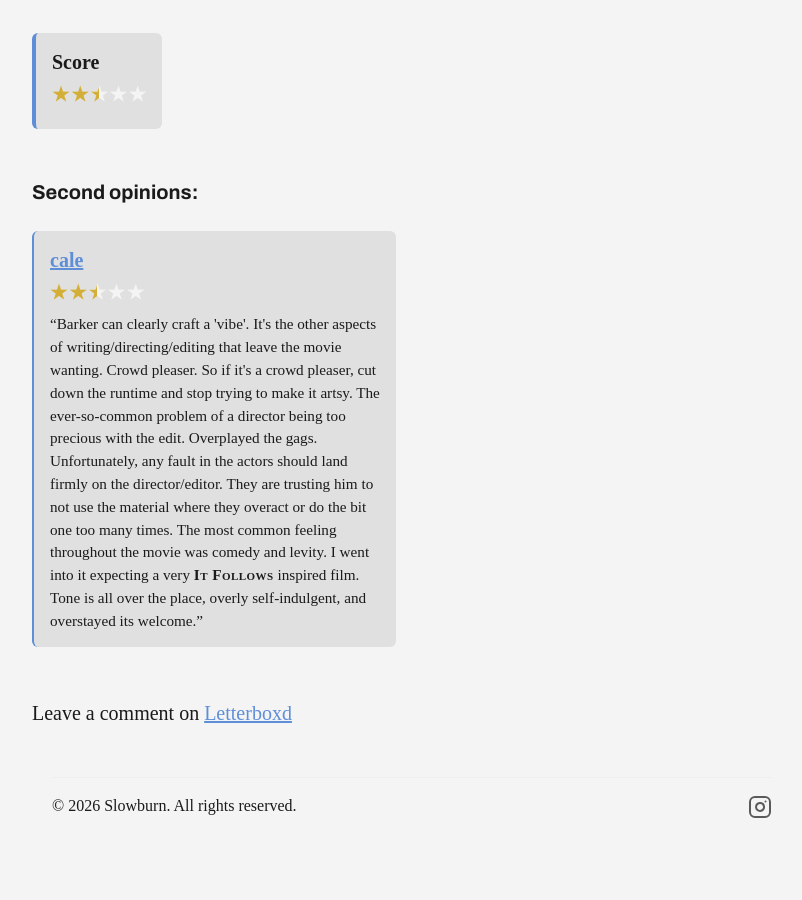
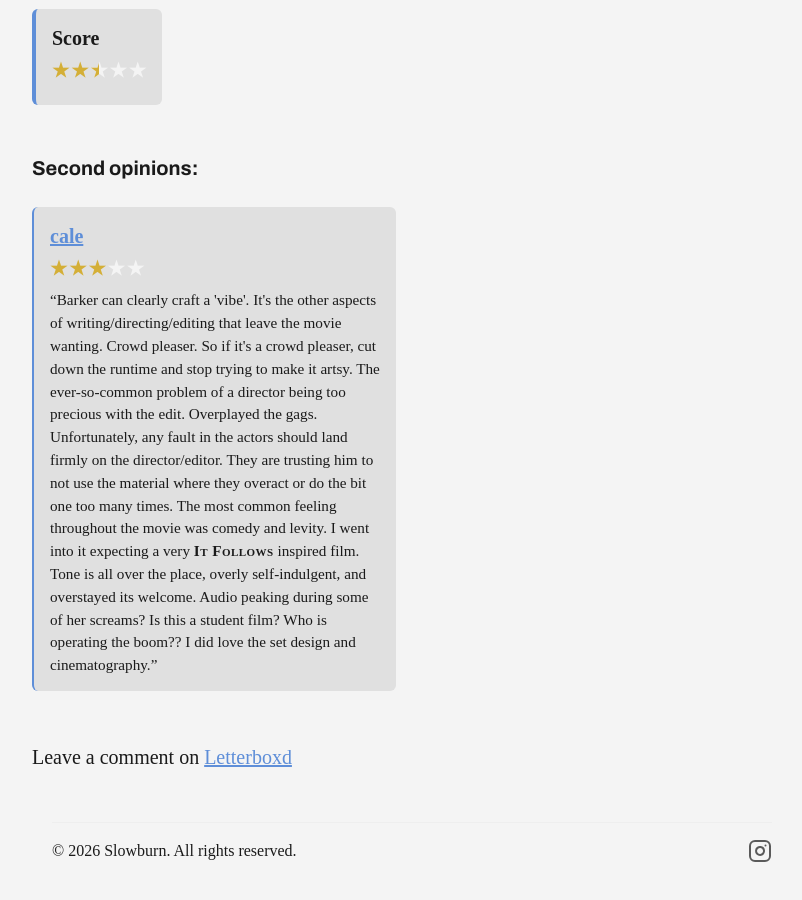
Before and after one commit to Slowburn-Movies/slowburn-movies.github.io, a Jekyll site: the page built from _posts/2026-05-19-obession.md, in a window 1280 px wide and 900 px high, scrolled down 2747 px. Shown: the whole window, without its empty margins (228-1030 px from the left). Built offline with Jekyll 4.4.1, drawn with Linux system fonts in a browser that asks for light colours; some web fonts are replaced; before the commit the page ends 3602 px from its top, so only the background shows below that; some of the changed text lies outside the part shown.

Commit message:
add photo

```diff
--- a/_posts/2026-05-19-obession.md
+++ b/_posts/2026-05-19-obession.md
@@ -13,16 +13,16 @@
 rating: 2.5
 other_ratings:
   - author: "cale"
-    rating: 2.5
-    verdict: "Barker can clearly craft a 'vibe'. It's the other aspects of writing/directing/editing that leave the movie wanting. Crowd pleaser. So if it's a crowd pleaser, cut down the runtime and stop trying to make it artsy. The ever-so-common problem of a director being too precious with the edit. Overplayed the gags. Unfortunately, any fault in the actors should land firmly on the director/editor. They are trusting him to not use the material where they overact or do the bit one too many times. The most common feeling throughout the movie was comedy and levity. I went into it expecting a very <cite>It Follows</cite> inspired film. Tone is all over the place, overly self-indulgent, and overstayed its welcome."
+    rating: 3
+    verdict: "Barker can clearly craft a 'vibe'. It's the other aspects of writing/directing/editing that leave the movie wanting. Crowd pleaser. So if it's a crowd pleaser, cut down the runtime and stop trying to make it artsy. The ever-so-common problem of a director being too precious with the edit. Overplayed the gags. Unfortunately, any fault in the actors should land firmly on the director/editor. They are trusting him to not use the material where they overact or do the bit one too many times. The most common feeling throughout the movie was comedy and levity. I went into it expecting a very <cite>It Follows</cite> inspired film. Tone is all over the place, overly self-indulgent, and overstayed its welcome. Audio peaking during some of her screams? Is this a student film? Who is operating the boom?? I did love the set design and cinematography."
 
-view_link:
+view_link: https://www.blumhouse.com/film/obsession
 letterboxd_link: https://letterboxd.com/jeffdelay/film/obsession-2025-2/
 instagram_link:
 
-image: /assets/images/erupcja.webp
-image_alt: "Charli XCX and Lena Góra"
-image_caption: "Charli XCX and Lena Góra in Erupcja."
+image: /assets/images/obsession.webp
+image_alt: "Silhouette of Inde Navarette standing on the porch of a house at night, looking at a car with Michael Johnston in it."
+image_caption: ""
 ---
 
 Considering the hype around this film, one could not be blamed for assuming <cite>Obsession</cite> would stand toe to toe with modern horror greats like <cite>Bring Her Back</cite>, <cite>Hereditary</cite> and <cite>Midsommar</cite>. Sadly, <cite>Obsession</cite> ended up being a relative disappointment in almost every way but its cinematography. Shockingly amateurish acting, coupled with a shallow script full of obvious moments, rare scares, and a premise based on a rather surface level critique of infatuation and male expectations in dating. <cite>Obsession</cite> has its moments of shock and entertainment, but they are mostly drowned out by mediocrity.
```
Also changed, not shown: assets/images/obsession.webp (added).
